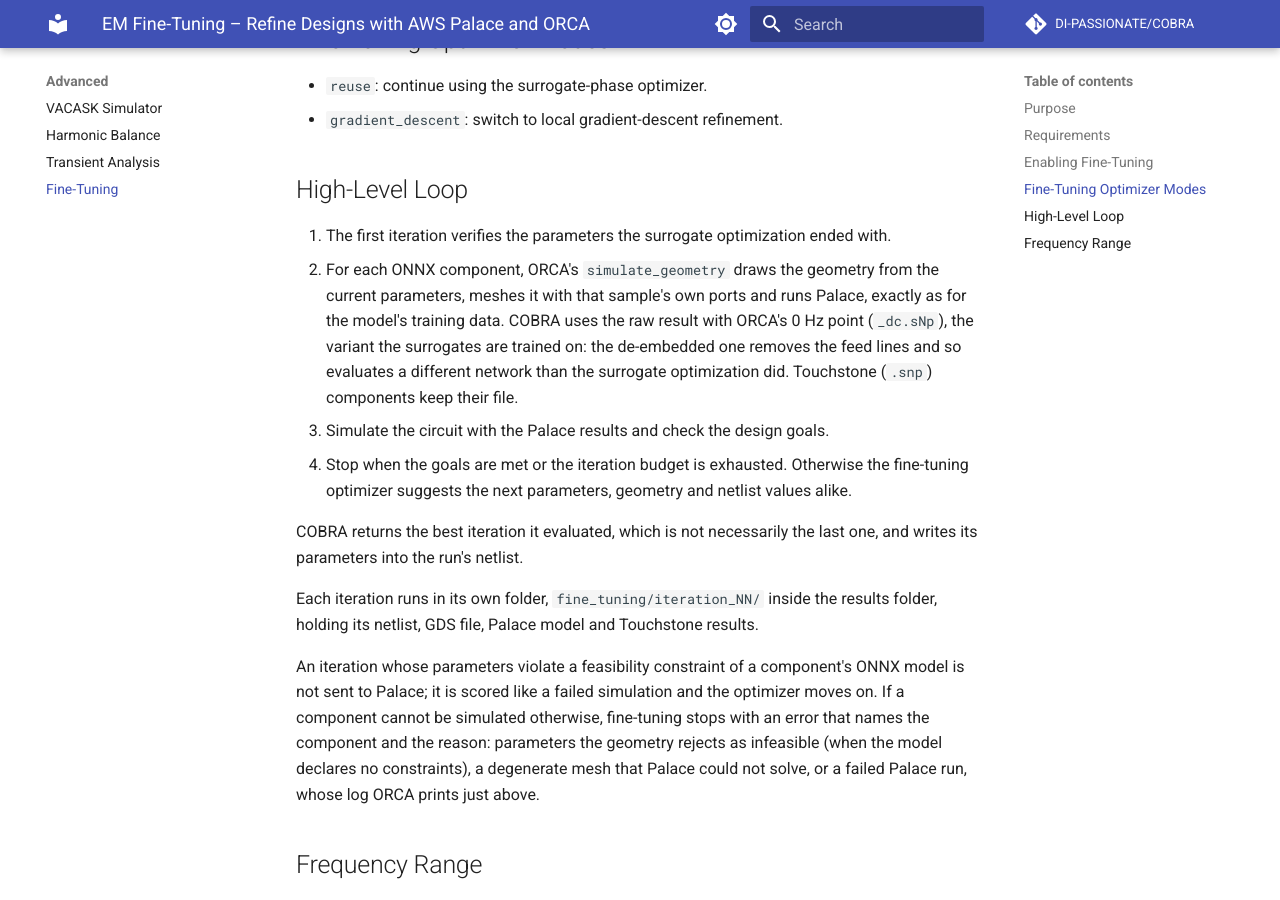
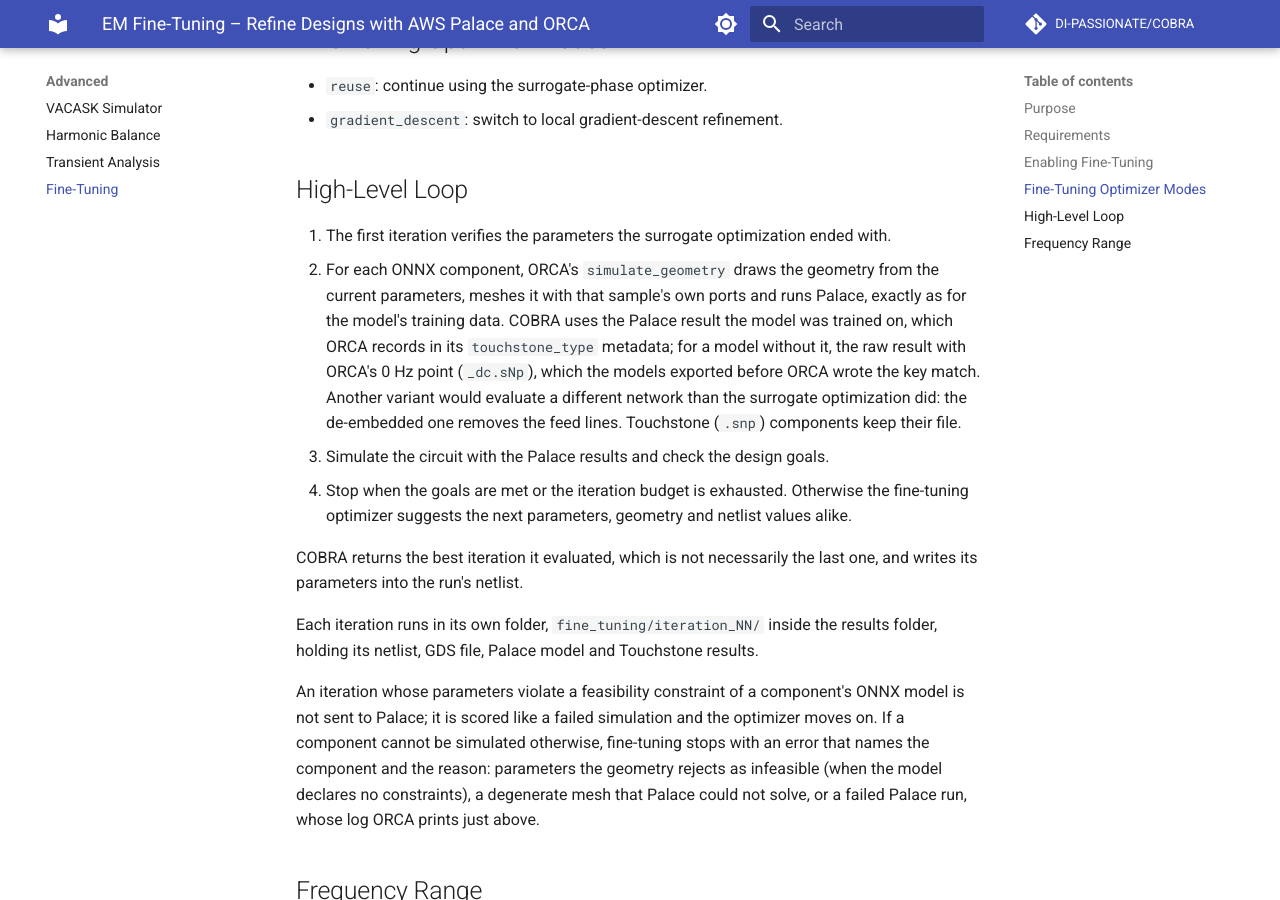
Before and after one commit to DI-PASSIONATE/COBRA, an MkDocs documentation site: the page built from docs/advanced/fine-tuning.md, in a window 1280 px wide and 900 px high, scrolled down 856 px. Built offline with MkDocs 1.6.1 and Material for MkDocs 9.7.7, drawn with Linux system fonts in a browser that asks for light colours; comment, search, counter and statistics services are not loaded.

```diff
--- a/docs/advanced/fine-tuning.md
+++ b/docs/advanced/fine-tuning.md
@@ -38,10 +38,12 @@ Key options:
 1. The first iteration verifies the parameters the surrogate optimization ended with.
 2. For each ONNX component, ORCA's `simulate_geometry` draws the geometry from the current
    parameters, meshes it with that sample's own ports and runs Palace, exactly as for the
-   model's training data. COBRA uses the raw result with ORCA's 0 Hz point (`_dc.sNp`),
-   the variant the surrogates are trained on: the de-embedded one removes the feed lines
-   and so evaluates a different network than the surrogate optimization did. Touchstone
-   (`.snp`) components keep their file.
+   model's training data. COBRA uses the Palace result the model was trained on, which
+   ORCA records in its `touchstone_type` metadata; for a model without it, the raw result
+   with ORCA's 0 Hz point (`_dc.sNp`), which the models exported before ORCA wrote the key
+   match. Another variant would evaluate a different network than the surrogate
+   optimization did: the de-embedded one removes the feed lines. Touchstone (`.snp`)
+   components keep their file.
 3. Simulate the circuit with the Palace results and check the design goals.
 4. Stop when the goals are met or the iteration budget is exhausted. Otherwise the
    fine-tuning optimizer suggests the next parameters, geometry and netlist values alike.
```
Also changed, not shown: CHANGELOG.md (+5 -0 lines), README.md (+3 -1 lines), 3 other files.
